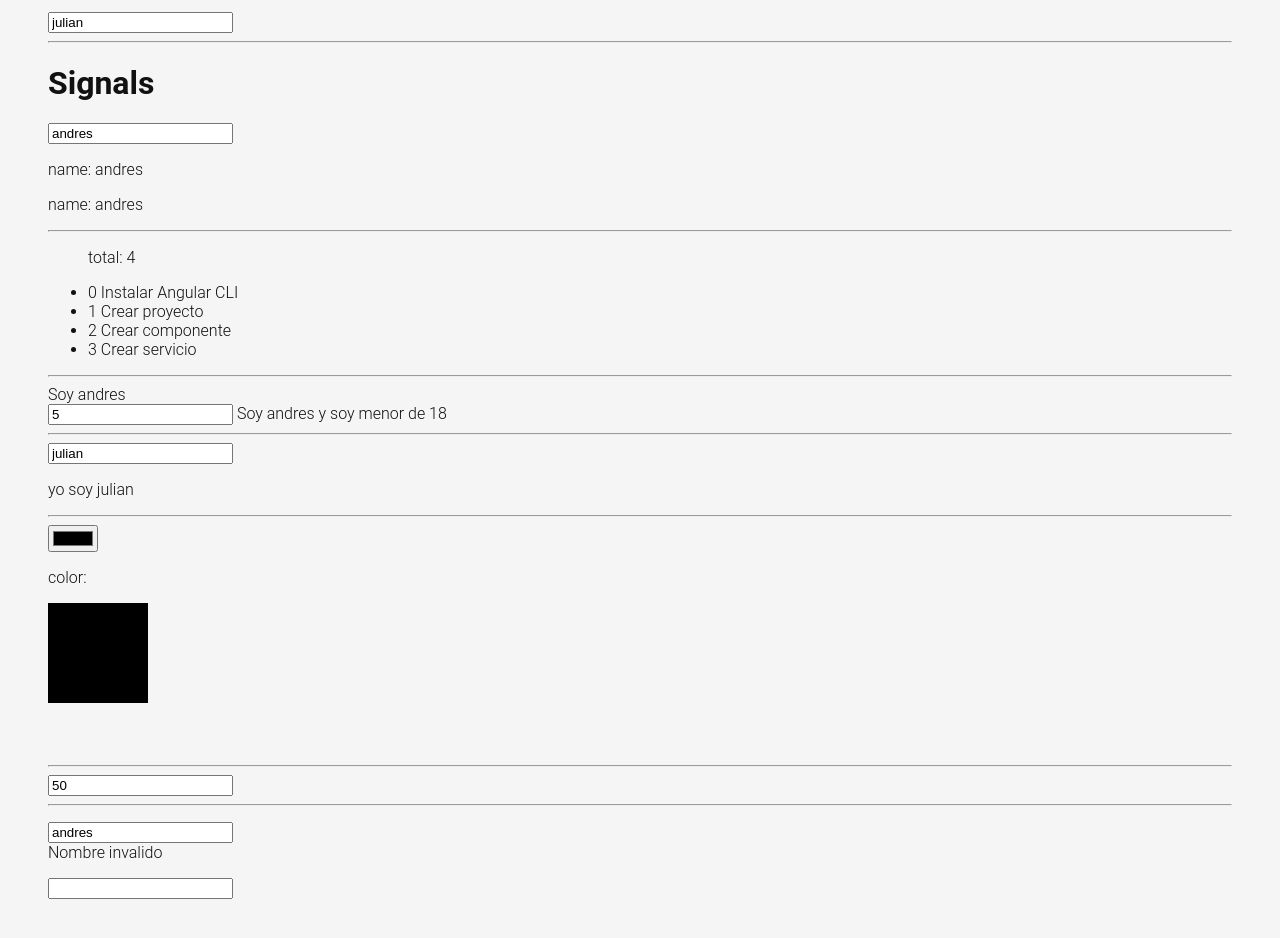
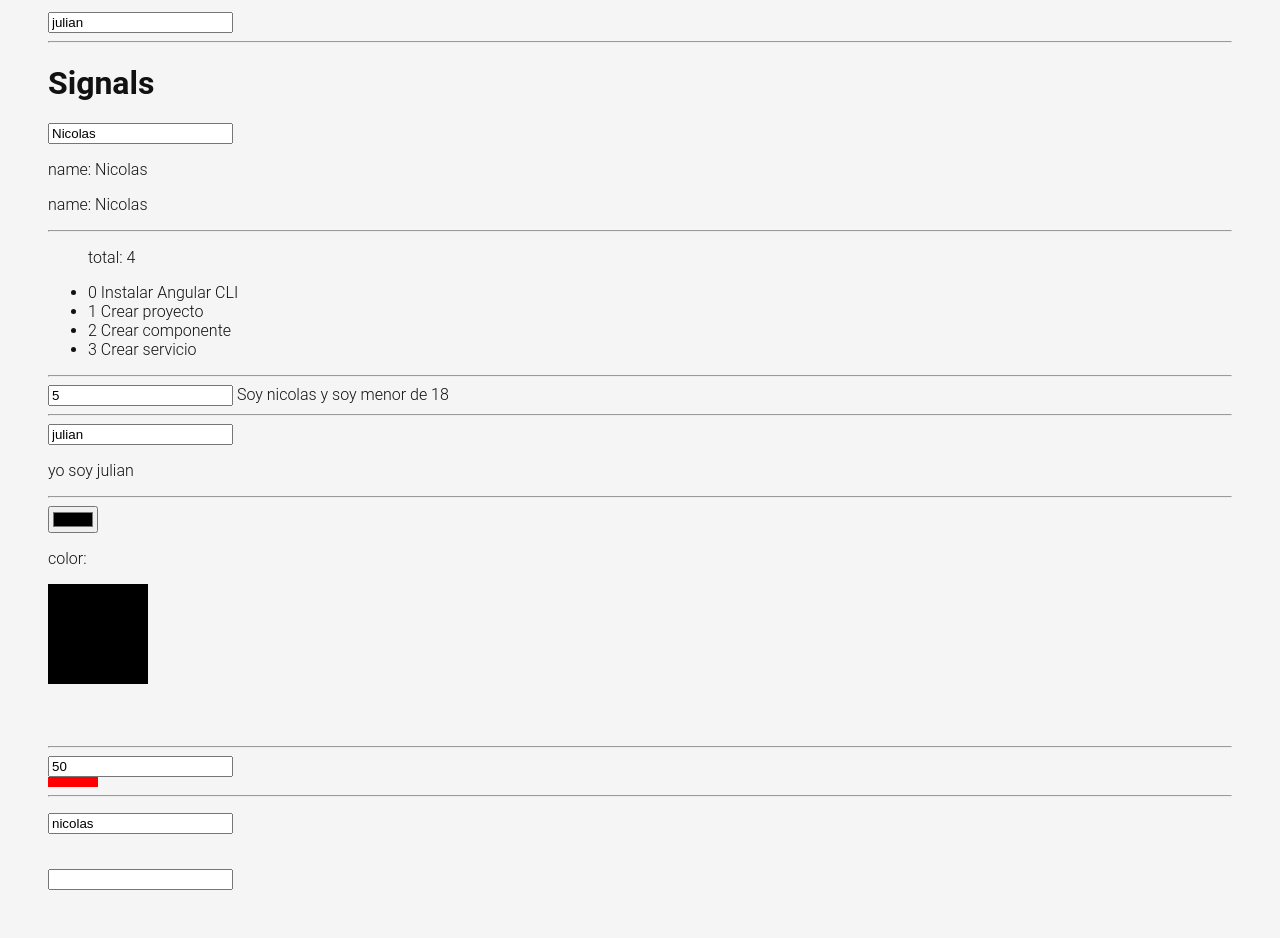
Before and after one commit to IngAamiraDev/todoapp, an Angular app: page /labs in a window 1280 px wide. Shown: the part 1060-1998 px from the top of the page. Built offline with nearby package versions, Linux system fonts and the light colour scheme.

Commit message:
Add forms

```diff
--- a/src/app/pages/home/home.component.html
+++ b/src/app/pages/home/home.component.html
@@ -8,17 +8,13 @@
         placeholder="Type new todo"
         autofocus
         type="text"
-        (change)="changeHandler($event)"
+        [formControl]="newTaskCtrl"
+        (keydown.enter)="changeHandler()"
       />
     </div>
   </header>
   <div class="container todoapp-wrapper">
     <!-- This section should be hidden by default and shown when there are todos -->
-    <pre>
-      <code>
-        {{ tasks() | json }}
-      </code>
-    </pre>
     <section class="main">
       <ul class="todo-list">
         <li *ngFor="let task of tasks(); index as i">
--- a/src/app/pages/home/home.component.ts
+++ b/src/app/pages/home/home.component.ts
@@ -1,16 +1,18 @@
 import { Component, signal } from '@angular/core';
 import { CommonModule } from '@angular/common';
+import { FormControl, ReactiveFormsModule, Validators } from '@angular/forms';
 
 import { Task } from './../../models/task.model';
 
 @Component({
   selector: 'app-home',
   standalone: true,
-  imports: [CommonModule],
+  imports: [CommonModule, ReactiveFormsModule],
   templateUrl: './home.component.html',
   styleUrls: ['./home.component.css']
 })
 export class HomeComponent {
+
   tasks = signal<Task[]>([
     {
       id: Date.now(),
@@ -21,22 +23,33 @@ export class HomeComponent {
       id: Date.now(),
       title: 'Crear componenentes',
       completed: false
-    },
+    }
   ]);
 
-  changeHandler(event: Event) {
-    const input = event.target as HTMLInputElement;
-    const newTask = input.value;
-    this.addTask(newTask);
+  newTaskCtrl = new FormControl('', {
+    nonNullable: true,
+    validators: [
+      Validators.required,
+    ]
+  });
+
+  changeHandler() {
+    if (this.newTaskCtrl.valid) {
+      const value = this.newTaskCtrl.value.trim();
+      if (value !== '') {
+        this.addTask(value);
+        this.newTaskCtrl.setValue('');
+      }
+    }
   }
 
   addTask(title: string) {
     const newTask = {
       id: Date.now(),
       title,
-      completed: false,
-    };
-    this.tasks.update((tasks) => [...tasks, newTask]);
+      completed: false
+    }
+    this.tasks.update(prevState => [...prevState, newTask]);
   }
 
   deleteTask(index: number) {
--- a/src/app/pages/labs/labs.component.css
+++ b/src/app/pages/labs/labs.component.css
@@ -1,3 +1,17 @@
 .container {
-    padding: 3rem;
+  padding: 3rem;
 }
+.box {
+  height: 10px;
+  display: block;
+  background-color: red;
+}
+.message-error {
+  background-color: red;
+  color: white;
+  opacity: 0;
+  transition: all linear .5s;
+}
+.message-error.show {
+  opacity: 1;
+}
--- a/src/app/pages/labs/labs.component.html
+++ b/src/app/pages/labs/labs.component.html
@@ -42,20 +42,20 @@
   <div *ngIf="1 !== 1">
     My contend
   </div>
-  <div *ngIf="name() === 'andres'">
-    Soy andres
+  <div *ngIf="name() === 'nicolas'">
+    Soy nicolas
   </div>
   <input type="number" [value]="person().age" (change)="changeAge($event)">
-  <div *ngIf="person().name === 'andres' && person().age > 18; else miBloque">
-    Soy andres y soy mayor de 18
+  <div *ngIf="person().name === 'nicolas' && person().age > 18; else miBloque">
+    Soy nicolas y soy mayor de 18
   </div>
   <ng-template #miBloque>
-    Soy andres y soy menor de 18
+    Soy nicolas y soy menor de 18
   </ng-template>
   <hr />
   <input type="text" [value]="person().name" (change)="changeName($event)">
   <div [ngSwitch]="person().name">
-    <p *ngSwitchCase="'andres'">yo soy andres</p>
+    <p *ngSwitchCase="'nicolas'">yo soy nicolas</p>
     <p *ngSwitchCase="'julian'">yo soy julian</p>
     <p *ngSwitchCase="'ana'">yo soy ana</p>
     <p *ngSwitchCase="'valentina'">yo soy valentina</p>
--- a/src/app/pages/labs/labs.component.ts
+++ b/src/app/pages/labs/labs.component.ts
@@ -17,7 +17,7 @@ export class LabsComponent {
     'Crear componente',
     'Crear servicio',
   ]);
-  name = signal('andres');
+  name = signal('Nicolas');
   age = 18;
   disabled = true;
   img = 'https://w3schools.com/howto/img_avatar.png';
@@ -32,7 +32,7 @@ export class LabsComponent {
   widthCtrl = new FormControl(50, {
     nonNullable: true,
   });
-  nameCtrl = new FormControl('andres', {
+  nameCtrl = new FormControl('nicolas', {
     nonNullable: true,
     validators: [
       Validators.required,
```
